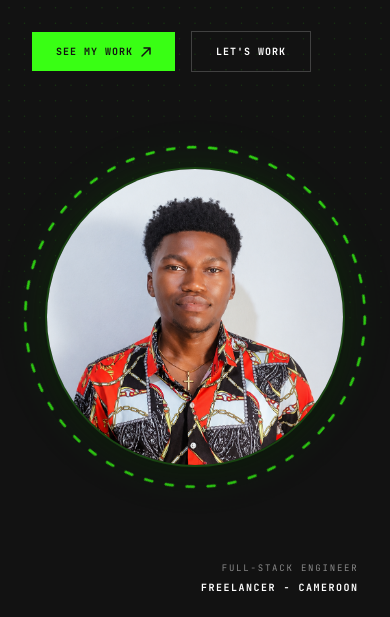
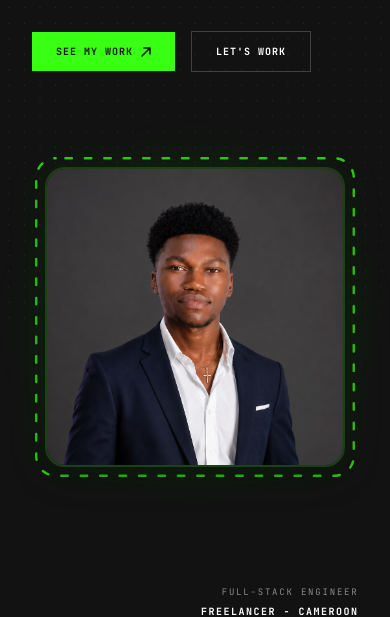
Before and after one commit to rickytabe/Tabe-Rickson-Portfolio, a Next.js app: page / in a window 390 px wide. Shown: the part 515-1132 px from the top of the page. Built offline with nearby package versions, Linux system fonts and the light colour scheme; no server answers.

Commit message:
feat: implement responsive Hero component with animated entry and global styling

```diff
--- a/src/app/components/Hero.tsx
+++ b/src/app/components/Hero.tsx
@@ -106,17 +106,20 @@ export default function Hero() {
             {/* Soft ambient glow behind the circle */}
             <div className="hero-portrait-glow" />
 
-            {/* Rotating dashed ring */}
+            {/* Flowing dashed ring */}
             <svg
-              className="hero-spiral-ring"
+              className="hero-dash-ring"
               viewBox="0 0 400 400"
               fill="none"
               xmlns="http://www.w3.org/2000/svg"
             >
-              <circle
-                cx="200"
-                cy="200"
-                r="194"
+              <rect
+                x="4"
+                y="4"
+                width="392"
+                height="392"
+                rx="24"
+                ry="24"
                 stroke="#39FF14"
                 strokeWidth="3"
                 opacity="0.8"
@@ -128,7 +131,7 @@ export default function Hero() {
             {/* The actual circular image */}
             <div className="hero-portrait-frame">
               <Image
-                src="/my_pic1.png"
+                src="/suit-hero.png"
                 alt="Tabe Rickson — Full-Stack Engineer"
                 width={510}
                 height={510}
@@ -142,7 +145,7 @@ export default function Hero() {
 
       {/* Bottom Right Metadata */}
       <div
-        className="hero-fade-left absolute bottom-12 right-8 lg:right-16 text-right z-10 font-mono"
+        className="hero-fade-left absolute bottom-6 right-8 lg:right-16 text-right z-10 font-mono"
       >
         <div className="text-[9px] tracking-[0.2em] text-foreground/50 mb-1">FULL-STACK ENGINEER</div>
         <div className="text-[10px] tracking-[0.15em] font-bold text-foreground uppercase">Freelancer - CAMEROON</div>
--- a/src/app/globals.css
+++ b/src/app/globals.css
@@ -154,7 +154,7 @@ body {
 .hero-portrait-glow {
   position: absolute;
   inset: -40px;
-  border-radius: 50%;
+  border-radius: 32px;
   background: radial-gradient(circle,
       rgba(57, 255, 20, 0.12) 0%,
       rgba(57, 255, 20, 0.04) 40%,
@@ -177,28 +177,33 @@ body {
   }
 }
 
-/* Rotating spiral ring — slow spin for life */
-.hero-spiral-ring {
+/* Dashed ring flowing around the border */
+.hero-dash-ring {
   position: absolute;
-  inset: -10px;
-  width: calc(100% + 20px);
-  height: calc(100% + 20px);
-  animation: hero-spiral-spin 60s linear infinite;
+  width: 534px;
+  height: 534px;
   pointer-events: none;
 }
 
-@keyframes hero-spiral-spin {
+.hero-dash-ring rect {
+  animation: hero-dash-flow 80s linear infinite;
+}
+
+@keyframes hero-dash-flow {
+  from {
+    stroke-dashoffset: 0;
+  }
   to {
-    transform: rotate(360deg);
+    stroke-dashoffset: -2400;
   }
 }
 
-/* Circular image frame */
+/* Rounded square image frame */
 .hero-portrait-frame {
   position: relative;
   width: 510px;
   height: 510px;
-  border-radius: 50%;
+  border-radius: 32px;
   overflow: hidden;
   border: 2px solid rgba(57, 255, 20, 0.2);
   box-shadow:
@@ -223,6 +228,16 @@ body {
   .hero-portrait-frame {
     width: 375px;
     height: 375px;
+    border-radius: 24px;
+  }
+
+  .hero-portrait-glow {
+    border-radius: 24px;
+  }
+
+  .hero-dash-ring {
+    width: 399px;
+    height: 399px;
   }
 }
 
@@ -235,6 +250,16 @@ body {
   .hero-portrait-frame {
     width: 300px;
     height: 300px;
+    border-radius: 20px;
+  }
+
+  .hero-portrait-glow {
+    border-radius: 20px;
+  }
+
+  .hero-dash-ring {
+    width: 324px;
+    height: 324px;
   }
 }
 
@@ -245,7 +270,8 @@ body {
   .hero-fade-down,
   .hero-fade-left,
   .hero-portrait-roll-in,
-  .hero-spiral-ring,
+  .hero-dash-ring,
+  .hero-dash-ring rect,
   .hero-portrait-glow {
     animation: none;
     opacity: 1;
```
Also changed, not shown: public/Suit-hero.png (added).
